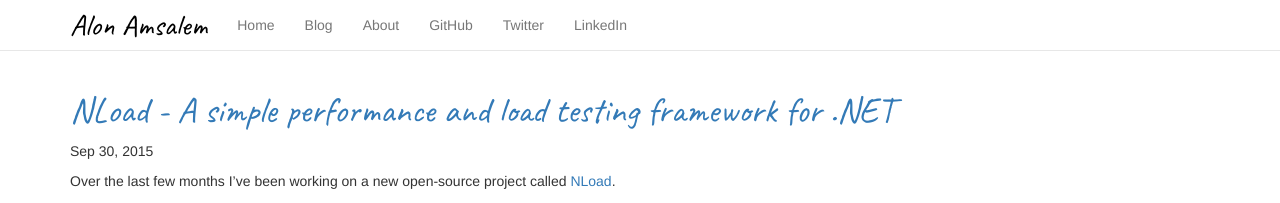
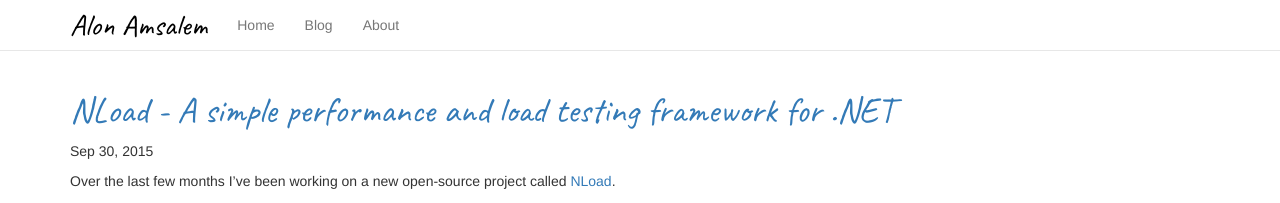
Before and after one commit to AlonAm/alonam.github.io, a Jekyll site: the page built from index.html, in a window 1280 px wide. Shown: the top 203 px of the page. Built offline with Jekyll 4.4.1, drawn with Linux system fonts in a browser that asks for light colours; nearby versions of some CDN libraries.

Commit message:
update design

```diff
--- a/_includes/nav.html
+++ b/_includes/nav.html
@@ -14,9 +14,6 @@
                 <li><a href="/">Home</a></li>
 				<li><a href="/blog">Blog</a></li>
 				<li><a href="/about">About</a></li>
-				<li><a href="https://github.com/AlonAmsalem">GitHub</a></li>
-					<li><a href="https://twitter.com/AlonAmsalem">Twitter</a></li>
-					<li><a href="https://www.linkedin.com/in/alonam">LinkedIn</a></li>
             </ul>
         </div>
     </div>
--- a/blog.html
+++ b/blog.html
@@ -5,5 +5,5 @@
 ---
 
 {% for post in site.posts %}
-  {{ post.date | date: "%b %-d, %Y" }} - <a href="{{ post.url }}">{{ post.title }}</a>
+  <p>{{ post.date | date: "%b %-d, %Y" }} - <a href="{{ post.url }}">{{ post.title }}</a></p>
 {% endfor %}
```
